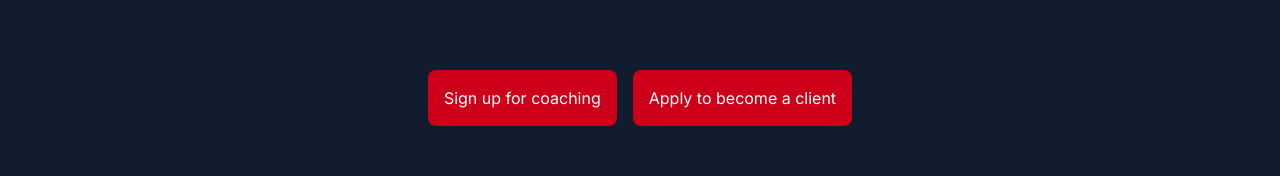
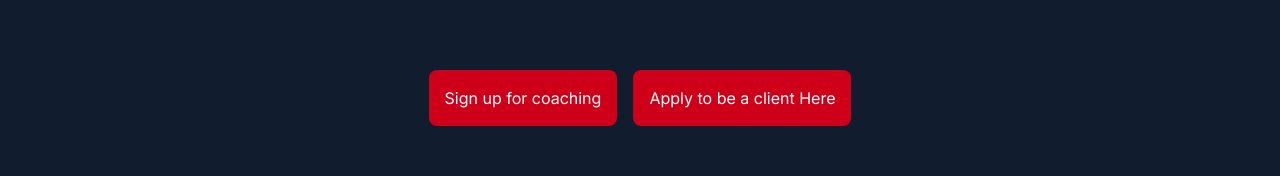
Before and after one commit to mccashland/Xelik-Website, a Next.js app: page /clients in a window 1280 px wide. Shown: the part 775-951 px from the top of the page. Built offline with nearby package versions, Linux system fonts and the light colour scheme.

Commit message:
nonused changes

```diff
--- a/src/app/clients/page.tsx
+++ b/src/app/clients/page.tsx
@@ -20,7 +20,7 @@ export default function Clients() {
       link: "/clients/phrase?q=Sign up for coaching",
     },
     {
-      label: "Apply to become a client",
+      label: "Apply to be a client Here",
       link: "https://formstack.io/1A423",
     },
   ];
```
